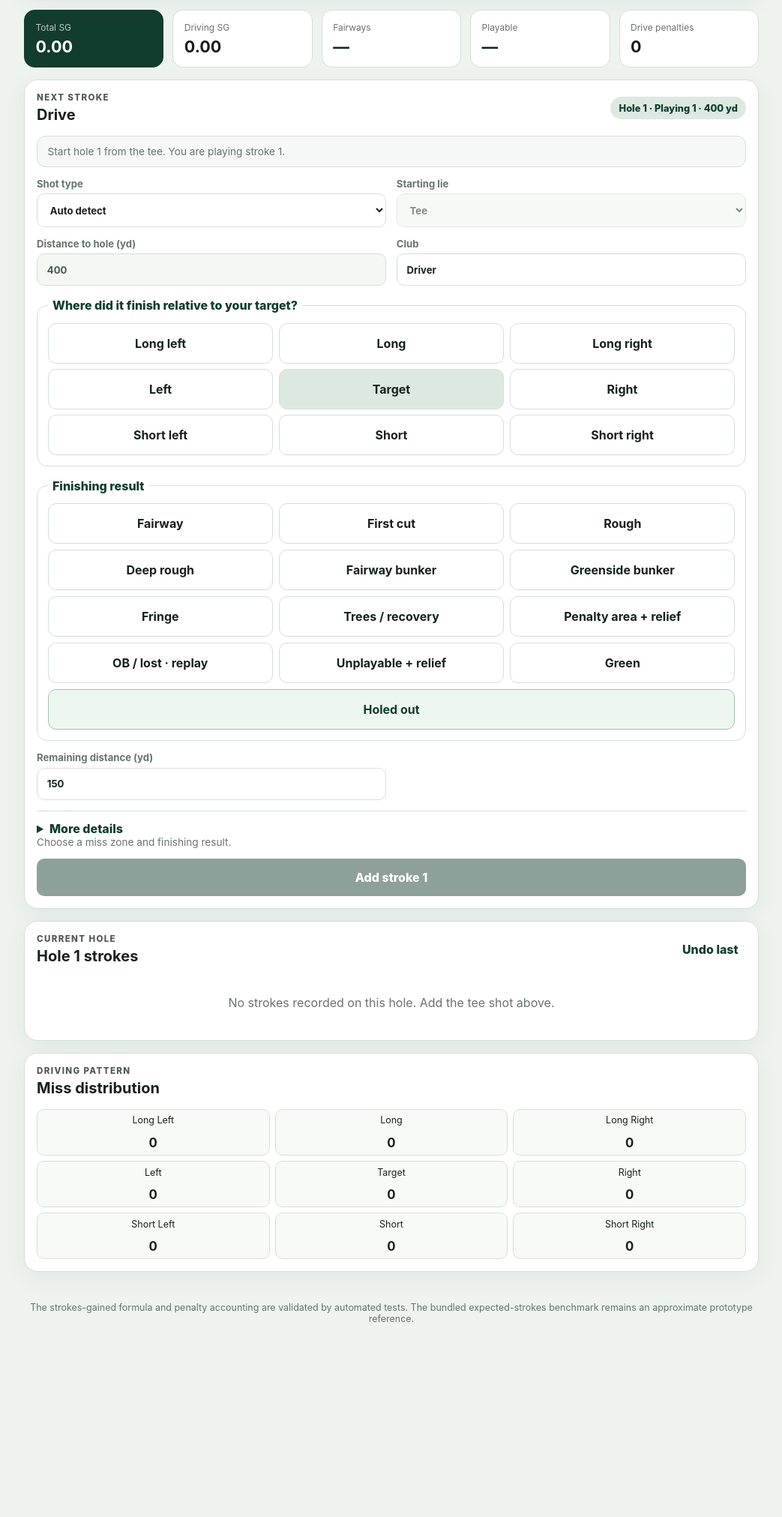
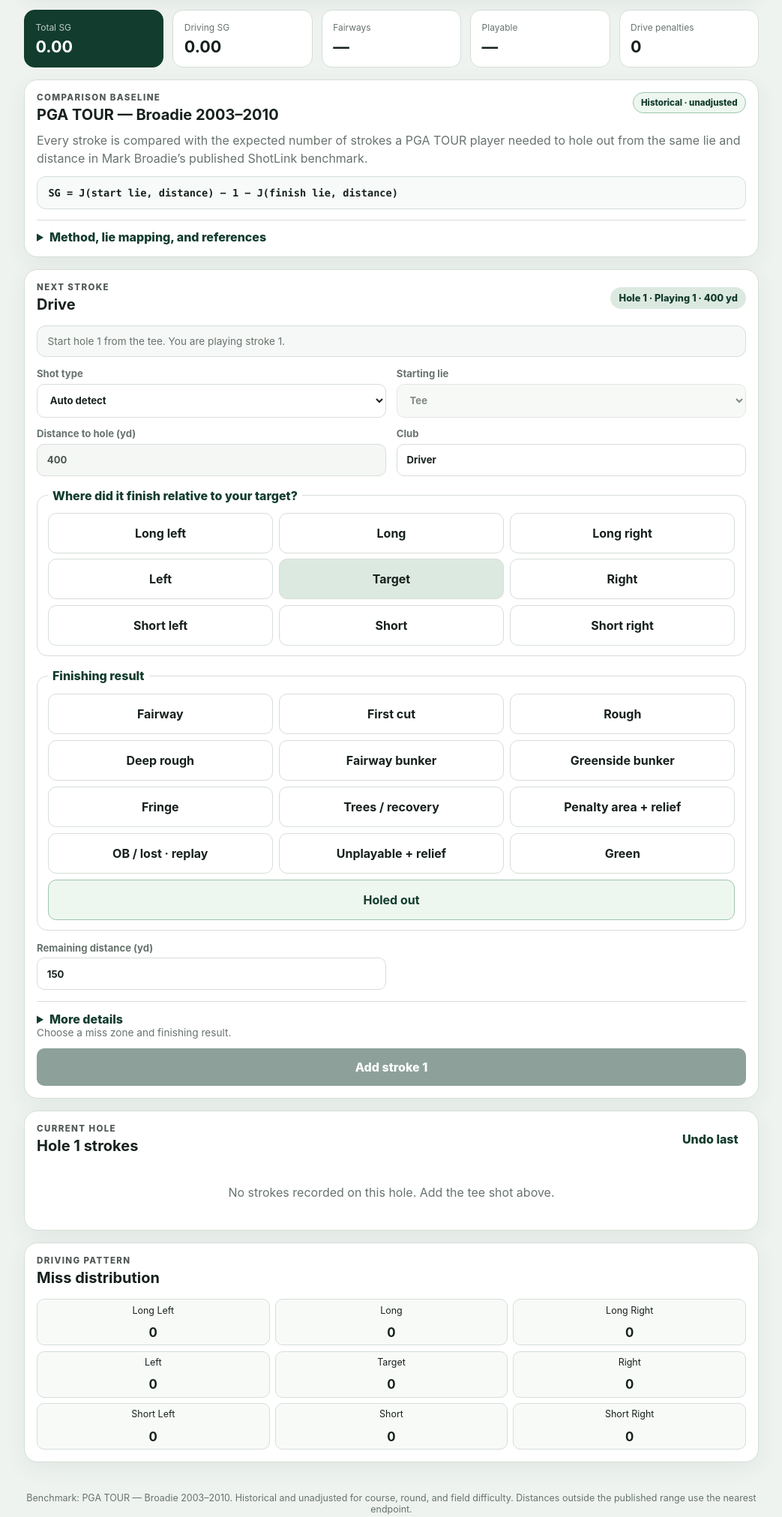
Before and after one commit to mixxen/golf-strokes-gained, a website with bundled scripts: page index.html in a window 1280 px wide. Shown: the part 592-2615 px from the top of the page at 75% size, without its empty margins (118-1161 px from the left). Before the commit the page ends 2390 px from the top, so only its background shows below. Built offline with nearby package versions, Linux system fonts and the light colour scheme.

Commit message:
feat: show Broadie benchmark and sources

```diff
--- a/index.html
+++ b/index.html
@@ -6,6 +6,7 @@
   <meta name="theme-color" content="#123c2d">
   <title>Golf Strokes Gained</title>
   <link rel="stylesheet" href="styles.css">
+  <link rel="stylesheet" href="benchmark.css">
 </head>
 <body>
   <header class="app-header">
@@ -39,6 +40,29 @@
       <article class="metric-card"><span>Fairways</span><strong id="fairway-rate">—</strong></article>
       <article class="metric-card"><span>Playable</span><strong id="playable-rate">—</strong></article>
       <article class="metric-card"><span>Drive penalties</span><strong id="drive-penalties">0</strong></article>
+    </section>
+
+    <section class="panel benchmark-panel" aria-labelledby="benchmark-heading">
+      <div class="benchmark-heading">
+        <div>
+          <p class="eyebrow">Comparison baseline</p>
+          <h2 id="benchmark-heading">PGA TOUR — Broadie 2003–2010</h2>
+        </div>
+        <span class="benchmark-badge">Historical · unadjusted</span>
+      </div>
+      <p>Every stroke is compared with the expected number of strokes a PGA TOUR player needed to hole out from the same lie and distance in Mark Broadie’s published ShotLink benchmark.</p>
+      <div class="benchmark-equation" aria-label="Strokes gained equation">SG = J(start lie, distance) − 1 − J(finish lie, distance)</div>
+      <details class="benchmark-details">
+        <summary>Method, lie mapping, and references</summary>
+        <p>Off-green values come from Broadie’s Table B.1, estimated from more than eight million PGA TOUR ShotLink strokes from 2003–2010. Putting values use Broadie’s published PGA TOUR putting table.</p>
+        <p><strong>Lie mapping:</strong> fairway and greenside bunkers use the sand curve. Deep rough with a direct route uses rough. Use Trees / recovery only when the direct route is obstructed. Fringe currently uses the fairway curve because the public benchmark has no separate fringe condition.</p>
+        <p><strong>Distance handling:</strong> values are linearly interpolated between published points. Distances outside the published range use the nearest endpoint and are marked in the shot audit.</p>
+        <p><strong>Scope:</strong> these are historical, unadjusted shot values. They do not reproduce the current official PGA TOUR statistic’s event, course, round, or field adjustment.</p>
+        <div class="source-links">
+          <a href="https://business.columbia.edu/sites/default/files-efs/pubfiles/4996/assessing_golfer_performance.full.pdf" target="_blank" rel="noopener">Broadie 2012 — off-green benchmark</a>
+          <a href="https://www.columbia.edu/~mnb2/broadie/Assets/putting_strokes_gained_20110113.pdf" target="_blank" rel="noopener">Broadie 2011 — putting benchmark</a>
+        </div>
+      </details>
     </section>
 
     <section class="panel" id="shot-entry-panel">
@@ -125,7 +149,7 @@
     </section>
   </main>
 
-  <footer>The strokes-gained formula and penalty accounting are validated by automated tests. The bundled expected-strokes benchmark remains an approximate prototype reference.</footer>
+  <footer>Benchmark: PGA TOUR — Broadie 2003–2010. Historical and unadjusted for course, round, and field difficulty. Distances outside the published range use the nearest endpoint.</footer>
   <script type="module" src="js/app.js"></script>
 </body>
 </html>
```
